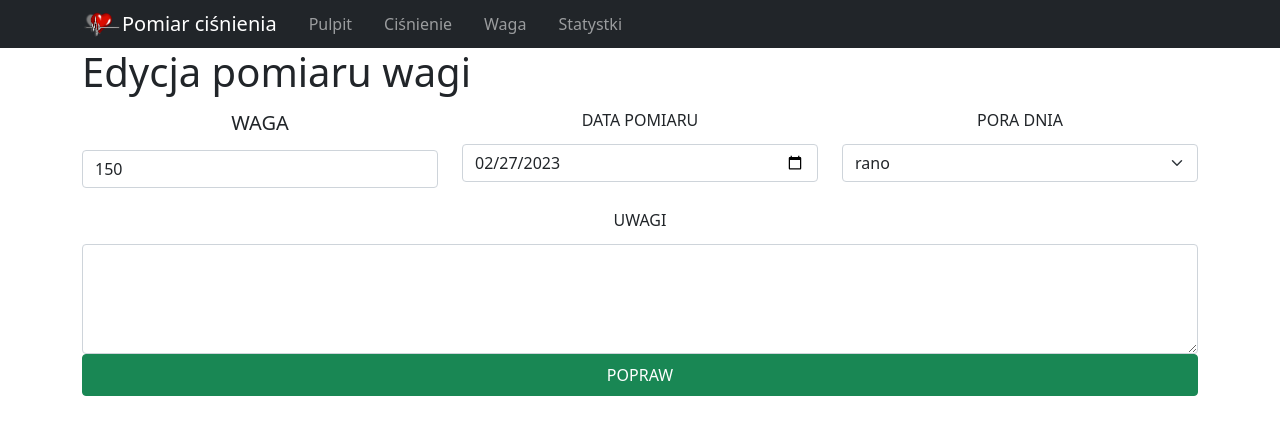
After one commit to PiotrDan/pomiarCisnienia, a Flask app: page /edit_weight/12 in a window 1280 px wide. The commit adds this page. Shown: the top 435 px of the page. Run offline with Flask 2, Linux system fonts and the light colour scheme; data comes from the database, SQL or seed files in the repository; both versions use the stored data as it was after the commit; parts of the project's set-up code (start-up, migrations or seed data) failed here and were passed over; some libraries are stand-ins or nearby versions.

Commit message:
Enable edit weight form

```diff
--- a/app.py
+++ b/app.py
@@ -191,3 +191,46 @@ def delete_weight(weight_id):
   db.commit()
 
   return redirect(url_for('weight_history'))
+
+@app.route('/edit_weight/<int:weight_id>', methods=["GET", 'POST'])
+def edit_weight(weight_id):
+  db = get_db()
+
+  if request.method == 'GET':
+    sql_statment = 'SELECT id, weight, date_of_weight, comments FROM weights WHERE id=?;'
+    cur = db.execute(sql_statment, [weight_id])
+    weight_obj = cur.fetchone()
+
+    if weight_obj == None:
+      return redirect(url_for('weight_history'))
+    else:
+      return render_template('edit_weight.html', active_menu='edit_weight', weight_obj=weight_obj)
+
+  else:
+    weight = 80
+    if 'weight' in request.form:
+      weight = int(request.form['weight'])
+
+    date_of_weight = ''
+    if 'date_of_weight' in request.form:
+      date_of_weight = request.form['date_of_weight']
+
+    time_of_day = 'rano'
+    if 'time_of_day' in request.form:
+      time_of_day = request.form['time_of_day']
+
+    comments = 'brak'
+    if 'comments' in request.form:
+      comments = request.form['comments']
+
+    sql_statment = '''UPDATE weights set
+                    weight = ?,
+                    date_of_weight = ?,
+                    comments = ?,
+                    time_of_day = ?
+                  WHERE id = ?;
+    '''
+
+    db.execute(sql_statment, [weight, date_of_weight, comments, time_of_day, weight_id])
+    db.commit()
+    return redirect(url_for('weight_history'))
--- /dev/null
+++ b/templates/edit_weight.html
@@ -0,0 +1,88 @@
+{% extends 'base.html' %} {% block content %}
+
+<div class="container">
+  <div class="row">
+    <div class="col">
+      <h1>Edycja pomiaru wagi</h1>
+    </div>
+  </div>
+
+  <form
+    action="{{url_for('edit_weight', weight_id=weight_obj.id)}}"
+    method="POST"
+  >
+    <div class="row">
+      <div class="col-sm-4">
+        <div>
+          <label
+            for="weight"
+            class="form-label text-uppercase fs-5 text-center w-100 py-1 px-auto"
+            >Waga</label
+          >
+          <input
+            type="number"
+            name="weight"
+            value="{{weight_obj.weight}}"
+            class="form-control"
+            required
+          />
+        </div>
+      </div>
+
+      <div class="col-sm-4">
+        <div>
+          <label
+            for="date_of_weight"
+            class="form-label text-uppercase fs-6 text-center w-100 py-1"
+            >Data pomiaru</label
+          >
+          <input
+            type="date"
+            name="date_of_weight"
+            value="{{weight_obj.date_of_weight}}"
+            class="form-control"
+          />
+        </div>
+      </div>
+
+      <div class="col-sm-4">
+        <div>
+          <label
+            for="time_of_day"
+            class="form-label text-uppercase fs-6 text-center w-100 py-1"
+            >Pora dnia</label
+          >
+          <select name="time_of_day" id="time_of_day" class="form-select">
+            <option value="rano">rano</option>
+            <option value="wieczor">wieczór</option>
+          </select>
+        </div>
+      </div>
+    </div>
+
+    <div class="row mt-3">
+      <div class="col">
+        <label
+          for="comments"
+          class="form-label text-uppercase fs-6 text-center w-100 py-1"
+          >Uwagi</label
+        >
+        <textarea
+          name="comments"
+          id="comments"
+          cols="30"
+          rows="4"
+          class="form-control"
+        >
+{{weight_obj.comments}}</textarea
+        >
+      </div>
+    </div>
+    <input
+      type="submit"
+      value="Popraw"
+      class="btn btn-success w-100 text-uppercase py-2"
+    />
+  </form>
+</div>
+{% endblock %}
--- a/templates/waga.html
+++ b/templates/waga.html
@@ -112,7 +112,11 @@
         {% endif %}
 
         <td>
-          <a href="#" class="btn btn-success btn-sm">Edycja</a>
+          <a
+            href="{{url_for('edit_weight', weight_id=weight.id)}}"
+            class="btn btn-success btn-sm"
+            >Edycja</a
+          >
           <a
             type="button"
             class="btn btn-danger btn-sm delete-confirm"
```
Also changed, not shown: data/blood_diary.db.
